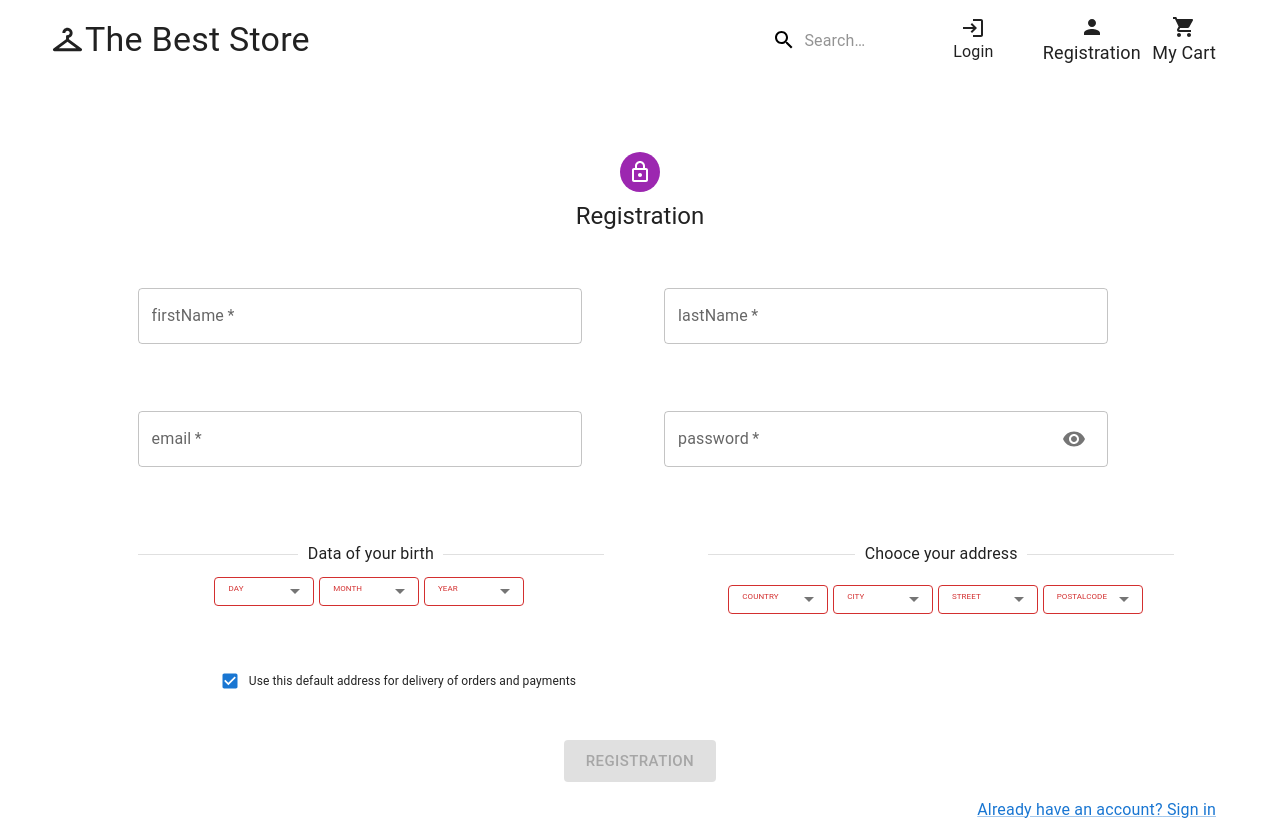
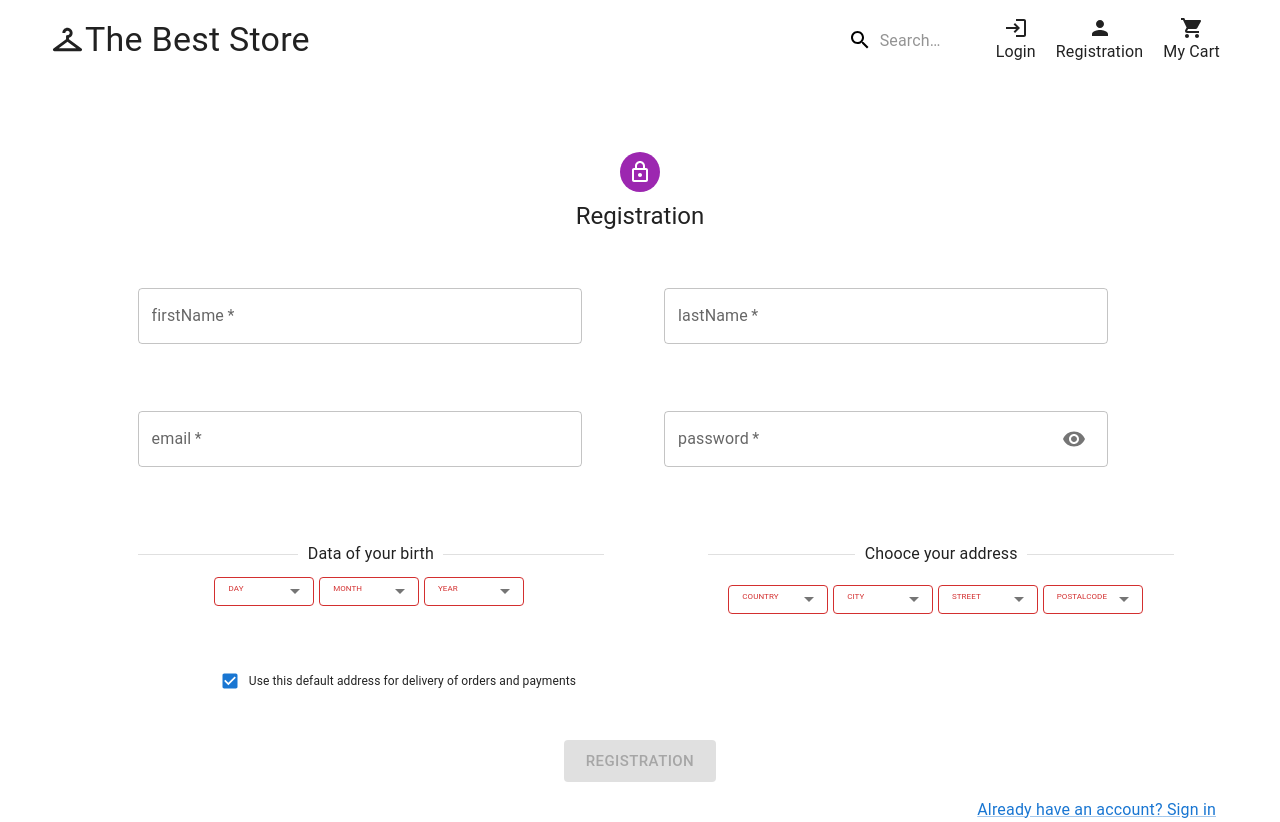
Before and after one commit to maybe-skiFF/eCommerce-Application, a React (Vite) app: page /registration in a window 1280 px wide. Built offline with nearby package versions, Linux system fonts and the light colour scheme; what @commercetools/platform-sdk, @commercetools/sdk-client-v2 would draw is missing.

Commit message:
fix: add navigation links

```diff
--- a/src/components/Header/Header.tsx
+++ b/src/components/Header/Header.tsx
@@ -43,6 +43,35 @@ export function Header() {
         setOpen(true);
       });
   }
+
+  const navigationLinks = [
+    {
+      icon: <LoginIcon />,
+      label: SERVICE_MESSAGES.login,
+      to: isAuth ? '/' : '/login',
+      className: 'login__link login',
+    },
+    {
+      icon: <PersonIcon />,
+      label: SERVICE_MESSAGES.authorization,
+      to: isAuth ? '/' : '/registration',
+      className: 'login__link login',
+    },
+    {
+      icon: <ShoppingCartIcon />,
+      label: SERVICE_MESSAGES.cart,
+      to: '/',
+      className: 'login__link login',
+    },
+    {
+      icon: <LogoutIcon />,
+      label: SERVICE_MESSAGES.logout,
+      to: '/login',
+      className: isAuth ? 'login login__link' : 'logout__btn',
+      onClick: () => void logoutUserHandler(),
+    },
+  ]
+
   return (
     <Box sx={{ flexGrow: 1 }}>
       <AppBar sx={{
@@ -84,60 +113,30 @@ export function Header() {
           <Box className="search">
             <Search />
           </Box>
+          <Box sx={{ display: 'flex', alignItems: 'center' }}>
+            {navigationLinks.map((item, index) => (
               <Box
+                key={index}
                 sx={{
-              marginRight: '20px',
-            }}>
+                  marginRight: index < 3 ? '20px' : '0',
+                  display: 'flex',
+                  alignItems: 'center',
+                }}
+              >
                 <Link
                   component={RouterLink}
-              className="login__link login"
+                  to={item.to}
+                  className={item.className}
                   color="textPrimary"
                   underline="none"
-              to={isAuth ? '/' : '/login'}
-              sx={{ width: '100px', marginLeft: '3%' }}
+                  ref={index === 3 ? refLogout : null}
+                  onClick={item.onClick}
                 >
-              <LoginIcon />
-              {SERVICE_MESSAGES.login}
+                  {item.icon}
+                  {item.label}
                 </Link>
               </Box>
-          <Box className="login">
-            <Link
-              component={RouterLink}
-              className="login__link login"
-              color="textPrimary"
-              underline="none"
-              to={isAuth ? '/' : '/registration'}
-              sx={{ width: '100px', marginLeft: '3%' }}
-            >
-              <PersonIcon />
-              {SERVICE_MESSAGES.authorization}
-            </Link>
-          </Box>
-          <Box className="login">
-            <Link
-              component={RouterLink}
-              to="/"
-              className="login__link login"
-              color="textPrimary"
-              underline="none"
-            >
-              <ShoppingCartIcon />
-              {SERVICE_MESSAGES.cart}
-            </Link>
-          </Box>
-          <Box className="login">
-            <Link
-              component={RouterLink}
-              to="/login"
-              className={isAuth ? 'login login__link ' : 'logout__btn'}
-              color="textPrimary"
-              underline="none"
-              ref={refLogout}
-              onClick={() => void logoutUserHandler()}
-            >
-              <LogoutIcon />
-              {SERVICE_MESSAGES.logout}
-            </Link>
+            ))}
             {SimpleSnackbar(serverMessage, open, handleClose)}
           </Box>
         </Toolbar>
```
Also changed, not shown: src/components/navigationLink/NavigationLink.tsx (added, +67 -0 lines). Lines whose indentation alone changed are shown as unchanged.
